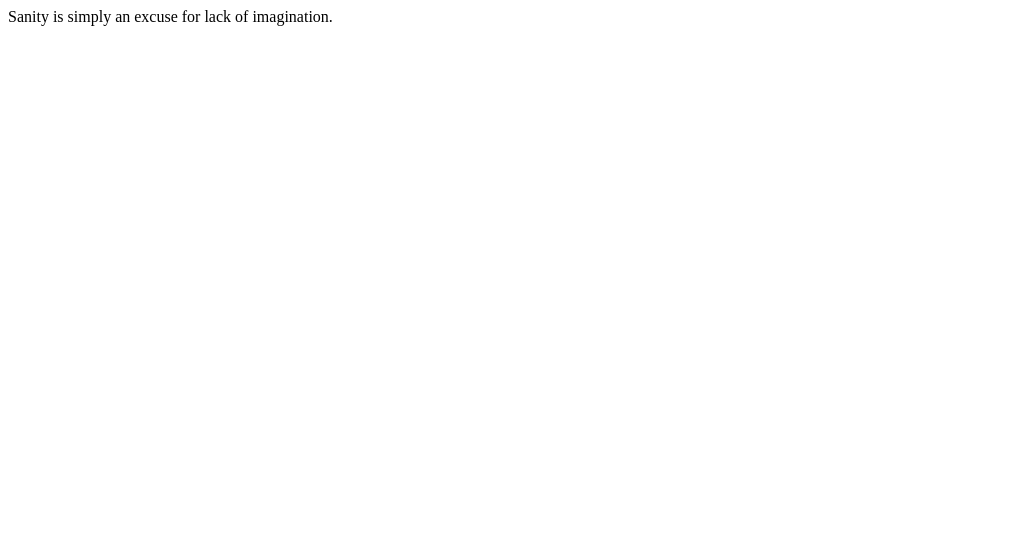
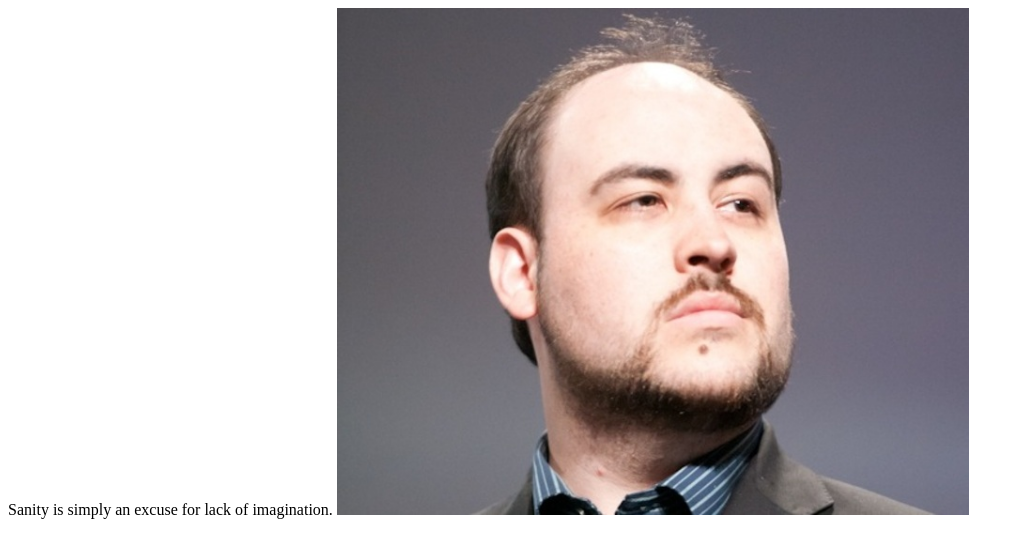
Before and after one commit to TotallyJay/toetsVersiebeheer, a plain HTML site: page index.html in a window 1280 px wide. Shown: the whole page, without its empty margins (0-1023 px from the left). Drawn offline with Linux system fonts and the light colour scheme.

Commit message:
foto toegevoegd

```diff
--- a/index.html
+++ b/index.html
@@ -7,6 +7,7 @@
 <BODY>
 
 Sanity is simply an excuse for lack of imagination.
+<img src="normal_tb1.jpg" width="50%" height="50%">
 
 
 </BODY>
```
Also changed, not shown: normal_tb1.jpg (added).
